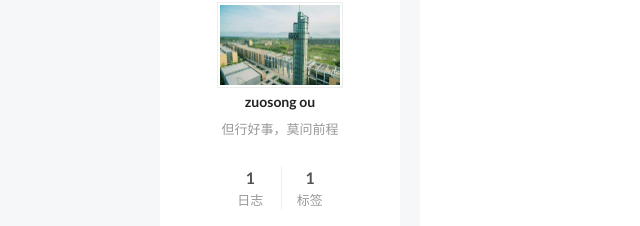
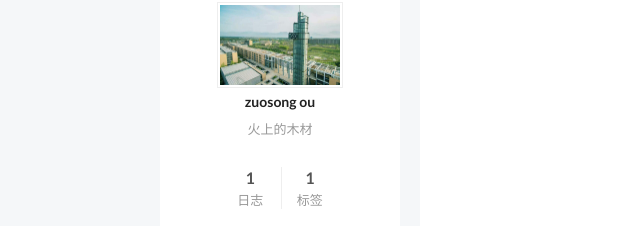
Before and after one commit to intgerzero/intgerzero.github.io, a plain HTML site: page archives/2016/09/index.html in a window 1280 px wide. Shown: the part 289-515 px from the top of the page, 0-640 px from the left. Drawn offline with Linux system fonts and the light colour scheme; a script that the page names is missing.

Commit message:
Site updated: 2016-09-21 22:53:59

```diff
--- a/archives/2016/09/index.html
+++ b/archives/2016/09/index.html
@@ -84,15 +84,15 @@
 
 
 
-<meta name="description" content="但行好事，莫问前程">
+<meta name="description" content="火上的木材">
 <meta property="og:type" content="website">
 <meta property="og:title" content="欧小熊的个人博客">
 <meta property="og:url" content="http://yoursite.com/archives/2016/09/index.html">
 <meta property="og:site_name" content="欧小熊的个人博客">
-<meta property="og:description" content="但行好事，莫问前程">
+<meta property="og:description" content="火上的木材">
 <meta name="twitter:card" content="summary">
 <meta name="twitter:title" content="欧小熊的个人博客">
-<meta name="twitter:description" content="但行好事，莫问前程">
+<meta name="twitter:description" content="火上的木材">
 
 
 
@@ -327,7 +327,7 @@
                src="/images/xidian.JPG"
                alt="zuosong ou" />
           <p class="site-author-name" itemprop="name">zuosong ou</p>
-          <p class="site-description motion-element" itemprop="description">但行好事，莫问前程</p>
+          <p class="site-description motion-element" itemprop="description">火上的木材</p>
         </div>
         <nav class="site-state motion-element">
           <div class="site-state-item site-state-posts">
--- a/css/main.css
+++ b/css/main.css
@@ -1549,7 +1549,7 @@ pre .javascript .function {
   width: 4px;
   height: 4px;
   border-radius: 50%;
-  background: #3446ff;
+  background: #6e67a4;
 }
 .links-of-blogroll {
   font-size: 13px;
```
Also changed, not shown: 2016/09/21/hello-xidian/index.html (+1 -1 lines), archives/2016/index.html (+4 -4 lines), archives/index.html (+4 -4 lines), categories/index.html (+4 -4 lines), index.html (+4 -4 lines), tags/index.html (+4 -4 lines), tags/随笔/index.html (+4 -4 lines).
